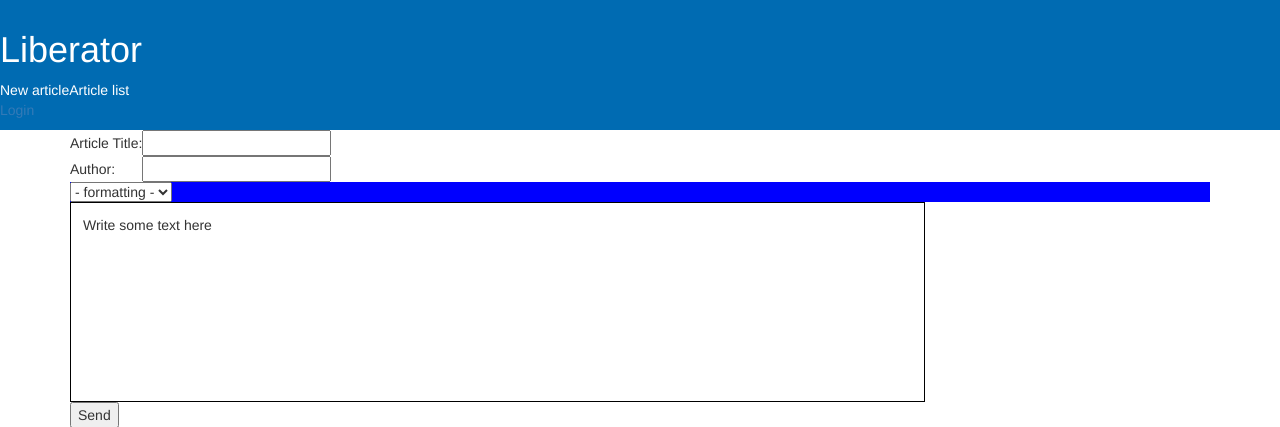
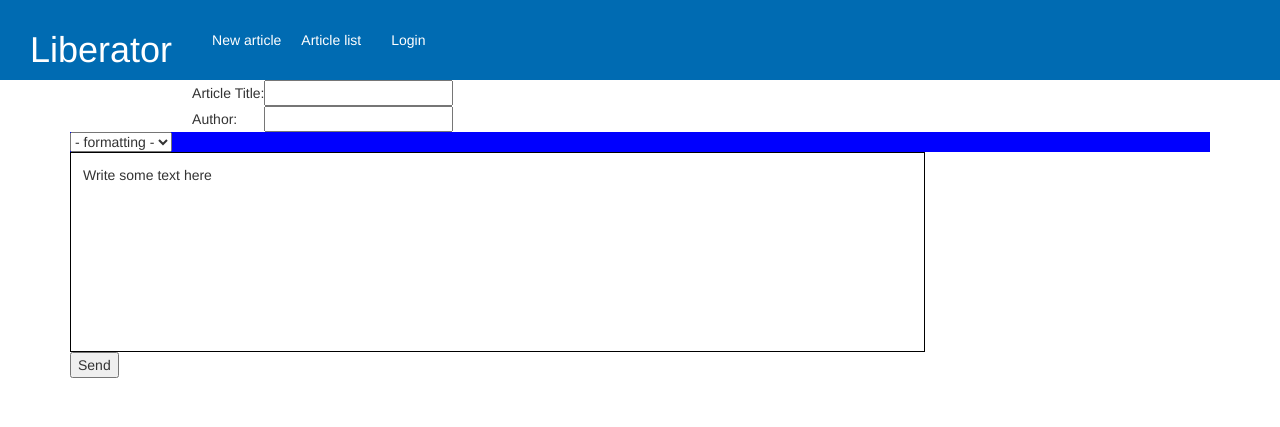
Before and after one commit to libreoss/liberator-api, a Django app: page /editor/new in a window 1280 px wide. Shown: the top 427 px of the page. Run offline with Django 3.2, Linux system fonts and the light colour scheme; some libraries are stand-ins or nearby versions.

Commit message:
Improving design

```diff
--- a/static/style.css
+++ b/static/style.css
@@ -3,13 +3,33 @@
 {
 	background-color: #006BB2;
 	color: white;
-	padding-top:10px;
+	padding:10px;
 	padding-bottom: 10px;
 }
 
-#header #mainmenu a
+#header *
+{
+	margin: 10px;
+}
+
+#header a
 {
 	color: white;
 	text-decoration: none;
 	display: block;
 }
+
+#header #logo
+{
+	float: left;
+}
+
+#header #mainmenu
+{
+	float: left;
+}
+
+#header #profile
+{
+	text-align: right;
+}
--- a/templates/base.html
+++ b/templates/base.html
@@ -14,7 +14,9 @@
 <body {%block body_attributes%} {%endblock%}>
 
 <div id="header">
+<div id="logo">
 <h1>Liberator</h2>
+</div>
 
 <table id="mainmenu">
 <tr>
@@ -25,12 +27,15 @@
 
 <div id="profile">
 
+<table>
+<tr>
 {% if user.is_authenticated %}
-{{user.username}}
-<a href="{%url "author_logout"%}">Logout</a>
+<td>{{user.username}}</td>
+<td><a href="{%url "author_logout"%}">Logout</a></td>
 {%else%}
-<a href="{% url "author_login"%}">Login</a>
+<td><a href="{% url "author_login"%}">Login</a></td>
 {%endif%}
+</table>
 </div>
 </div>
 
```
